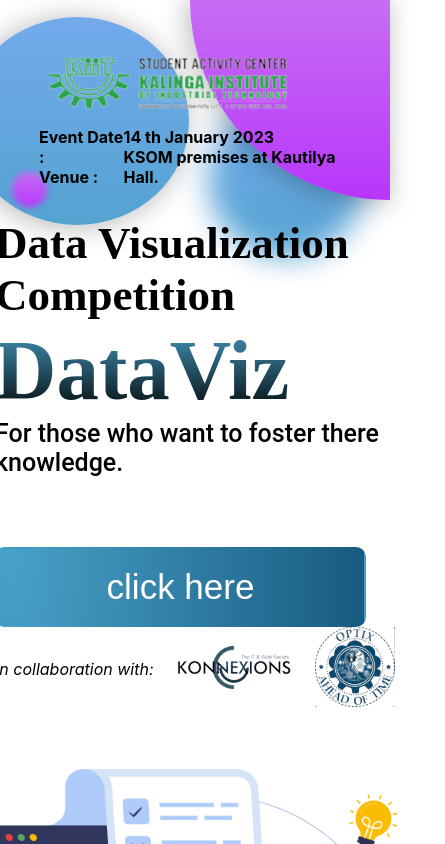
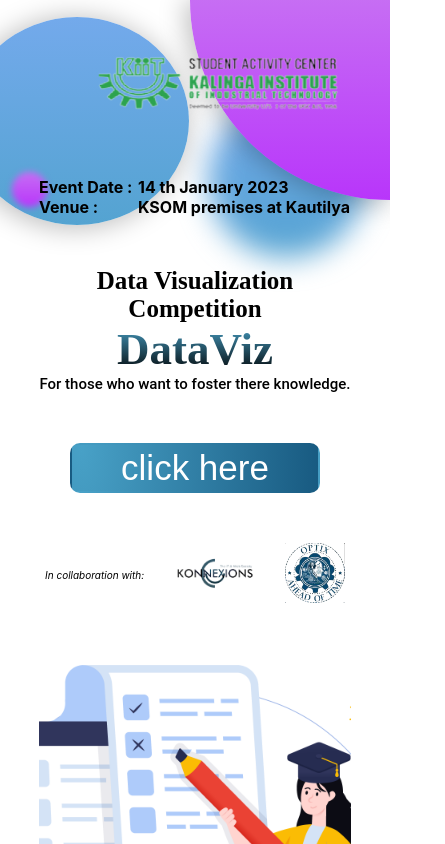
Before and after one commit to Konnexions-Ksac/DataViz, a React (Create React App) app in the folder my-app/: page / in a window 390 px wide. Shown: the top 844 px of the page, 445 px wide, since content can reach past the window. Built offline with nearby package versions, Linux system fonts and the light colour scheme.

Commit message:
landing mobile view partial push

```diff
--- a/my-app/src/App.js
+++ b/my-app/src/App.js
@@ -1,4 +1,5 @@
 import logo from './logo.svg';
+import React from 'react';
 import './App.css';
 import MainLayout from './layout/Mainlayout';
 
--- a/my-app/src/components/Landing/Landing.css
+++ b/my-app/src/components/Landing/Landing.css
@@ -1,7 +1,6 @@
-
 @import url("https://fonts.googleapis.com/css2?family=Kalam:wght@400;700&display=swap");
 
-.ellipse1{
+.ellipse1 {
   border-radius: 50%;
   position: absolute;
   width: 224px;
@@ -9,22 +8,22 @@
   left: -9%;
   top: 17px;
   z-index: 0;
-  background: linear-gradient(180deg, #7BABF2 -24.52%, #48A1C7 137.26%);
+  background: linear-gradient(180deg, #7babf2 -24.52%, #48a1c7 137.26%);
   box-shadow: -3px 2px 26px 2px rgb(0 0 0 / 25%);
 }
 
-.ellipse2{
+.ellipse2 {
   position: absolute;
   width: 35px;
   height: 35px;
   left: 3%;
   top: 172px;
   border-radius: 50%;
-  background: linear-gradient(180deg, #CA7BF2 -24.52%, #B321FD 137.26%);
+  background: linear-gradient(180deg, #ca7bf2 -24.52%, #b321fd 137.26%);
   filter: blur(3px);
   z-index: 1;
 }
-.ellipse3{
+.ellipse3 {
   z-index: -1;
   position: absolute;
   width: 44px;
@@ -32,18 +31,19 @@
   left: 8%;
   top: 41px;
   border-radius: 50%;
-  background: linear-gradient(180deg, #CA7BF2 -24.52%, #B321FD 137.26%);
+  background: linear-gradient(180deg, #ca7bf2 -24.52%, #b321fd 137.26%);
   filter: blur(3.5px);
 }
-.landingdiv{
+.landingdiv {
   display: flex;
   flex-direction: column;
   /* width: 80%; */
   margin: 50px 150px;
   justify-content: space-between;
   /* align-items: center; */
+  overflow-x: hidden;
 }
-.logo{
+.logo {
   /* position: absolute; */
   z-index: 2;
   width: 250px;
@@ -53,68 +53,63 @@
   /* margin: 10px;*/
 }
 
-.upperdiv{
+.upperdiv {
   width: 100%;
   display: flex;
   justify-content: space-between;
   flex-wrap: wrap;
   z-index: 3;
 }
-.righttextdiv{
-
+.righttextdiv {
   display: flex;
   justify-content: space-between;
   /* flex-direction: column; */
   width: 350px;
   z-index: 3;
 }
-.ellipse4
-{
+.ellipse4 {
   position: absolute;
   width: 200px;
   height: 200px;
   right: 0px;
   top: 0px;
-  background: linear-gradient(180deg, #CA7BF2 -24.52%, #B321FD 137.26%);
+  background: linear-gradient(180deg, #ca7bf2 -24.52%, #b321fd 137.26%);
   box-shadow: -3px 2px 26px 2px rgb(0 0 0 / 25%);
   z-index: -1;
   border-radius: 0 0 0 100%;
   /* -moz-border-radius: 0 0 0 100px;
   -webkit-border-radius: 0 0 0 100px; */
-
 }
 
-.ellipse5{
+.ellipse5 {
   z-index: -2;
   position: absolute;
   width: 157px;
   height: 157px;
   top: 100px;
   right: 25px;
-  background: linear-gradient(180deg, #7BABF2 -24.52%, #48A1C7 137.26%);
+  background: linear-gradient(180deg, #7babf2 -24.52%, #48a1c7 137.26%);
   filter: blur(15px);
   border-radius: 50%;
 }
-.ellipse6
-{
+.ellipse6 {
   position: absolute;
   width: 85px;
   height: 85px;
   left: 85%;
   top: 530px;
-  background: linear-gradient(180deg, #CA7BF2 -24.52%, #B321FD 137.26%);
+  background: linear-gradient(180deg, #ca7bf2 -24.52%, #b321fd 137.26%);
   box-shadow: -3px 2px 26px 2px rgb(0 0 0 / 25%);
   border-radius: 50%;
   z-index: -1;
 }
-.ellipse7
-{
+.ellipse7 {
   position: absolute;
   width: 75px;
   height: 75px;
   /* left: 90%; */
   top: 500px;
-  background: linear-gradient(180deg, #CA7BF2 -24.52%, #2179fd 137.26%);
+  background: linear-gradient(180deg, #ca7bf2 -24.52%, #2179fd 137.26%);
   box-shadow: -3px 2px 26px 2px rgb(0 0 0 / 25%);
   border-radius: 50%;
   z-index: -1;
@@ -143,19 +138,18 @@
   margin-bottom: 10px;
   display: flex;
 } */
-.lowerdiv{
+.lowerdiv {
   display: flex;
   justify-content: space-between;
   flex-wrap: wrap;
 }
-.lowerleftdiv{
+.lowerleftdiv {
   display: flex;
   flex-direction: column;
   /* justify-content: space-evenly; */
 }
 .text1 {
-
-  font-family: 'Libre Baskerville';
+  font-family: "Libre Baskerville";
   /* font-style: normal; */
   font-weight: 700;
   font-size: 45px;
@@ -172,18 +166,18 @@
   width: 250px;
 } */
 .text2 {
-  font-family: 'Libre Baskerville';
+  font-family: "Libre Baskerville";
   /* font-style: normal; */
   font-weight: 700;
   font-size: 85px;
   line-height: 100px;
-  background: linear-gradient(180deg, #48A1C7 0%, rgb(0, 0, 0) 100%);
+  background: linear-gradient(180deg, #48a1c7 0%, rgb(0, 0, 0) 100%);
   -webkit-background-clip: text;
   -webkit-text-fill-color: transparent;
 }
 
- .text3 {
-  font-family: 'Roboto';
+.text3 {
+  font-family: "Roboto";
   font-style: normal;
   font-weight: 500;
   font-size: 25px;
@@ -191,13 +185,12 @@
   /* text-align: left; */
   color: #000000;
 }
-.rightimage{
+.rightimage {
   width: 500px;
   padding-top: 80px;
   padding: 10px;
-
 }
-.lowerdivcoll{
+.lowerdivcoll {
   display: flex;
   /* flex-direction: column; */
   justify-content: space-between;
@@ -205,13 +198,13 @@
   text-align: center;
   align-items: center;
 }
-.logo_konn{
+.logo_konn {
   width: 120px;
 }
-.logo_op{
+.logo_op {
   width: 80px;
 }
-.lowerdivinnercoll{
+.lowerdivinnercoll {
   display: flex;
   justify-content: space-between;
   margin-top: 20px;
@@ -263,33 +256,94 @@
   height: 80px;
   left: 685px;
   top: 597px;
-  background: radial-gradient(123.12% 1493.79% at 3.65% 0%, #48A1C7 0%, #0B476E 100%);
+  background: radial-gradient(
+    123.12% 1493.79% at 3.65% 0%,
+    #48a1c7 0%,
+    #0b476e 100%
+  );
   border-radius: 10px;
   border-color: transparent;
 }
 @media only screen and (max-width: 1430px) {
-  .ellipse6
-  {
+  .ellipse6 {
     display: none;
   }
-  .ellipse7
-  {
+  .ellipse7 {
     display: none;
   }
 }
 @media only screen and (max-width: 1405px) {
-  .lowerdiv
-  {
+  .lowerdiv {
     justify-content: center;
   }
 }
 
-@media only screen and (max-width: 500px) {
+@media only screen and (max-width: 992px) {
   .landingdiv {
-    margin:50px 10vw;
+    margin: 50px 10vw;
   }
-  .lowerleftdiv *{
+  .lowerleftdiv * {
     line-height: normal;
     z-index: 3;
   }
+  .upperdiv {
+    justify-content: center;
+    flex-direction: column;
+    align-items: center;
+  }
+  .lowerdiv {
+    text-align: center;
+  }
+  .lowerleftdiv {
+    align-items: center;
+  }
+  .righttextdiv,
+  .lowerdivcoll,
+  .text1 {
+    margin-top: 50px;
+  }
+
+  .lowerleftdiv button {
+    margin-top: 50px;
+  }
 }
+
+/* @media only screen and (max-width: 750px) {
+  .righttextdiv,
+  .lowerdivcoll,
+  .text1 {
+    margin-top: 30px;
+  }
+
+  .lowerleftdiv button {
+    margin-top: 30px;
+  }
+} */
+
+@media only screen and (max-width: 450px) {
+  .text1 {
+    font-size: 25px;
+  }
+  .text2 {
+    font-size: 45px;
+  }
+  .text3 {
+    font-size: 15px;
+  }
+  .lowerleftdiv button {
+    width: 250px;
+    height: 50px;
+  }
+  .lowerdivcoll {
+    width: 300px;
+  }
+  .lowerdivcoll p {
+    font-size: 10px;
+  }
+  .logo_konn {
+    width: 80px;
+  }
+  .logo_op {
+    width: 60px;
+  }
+}
```
